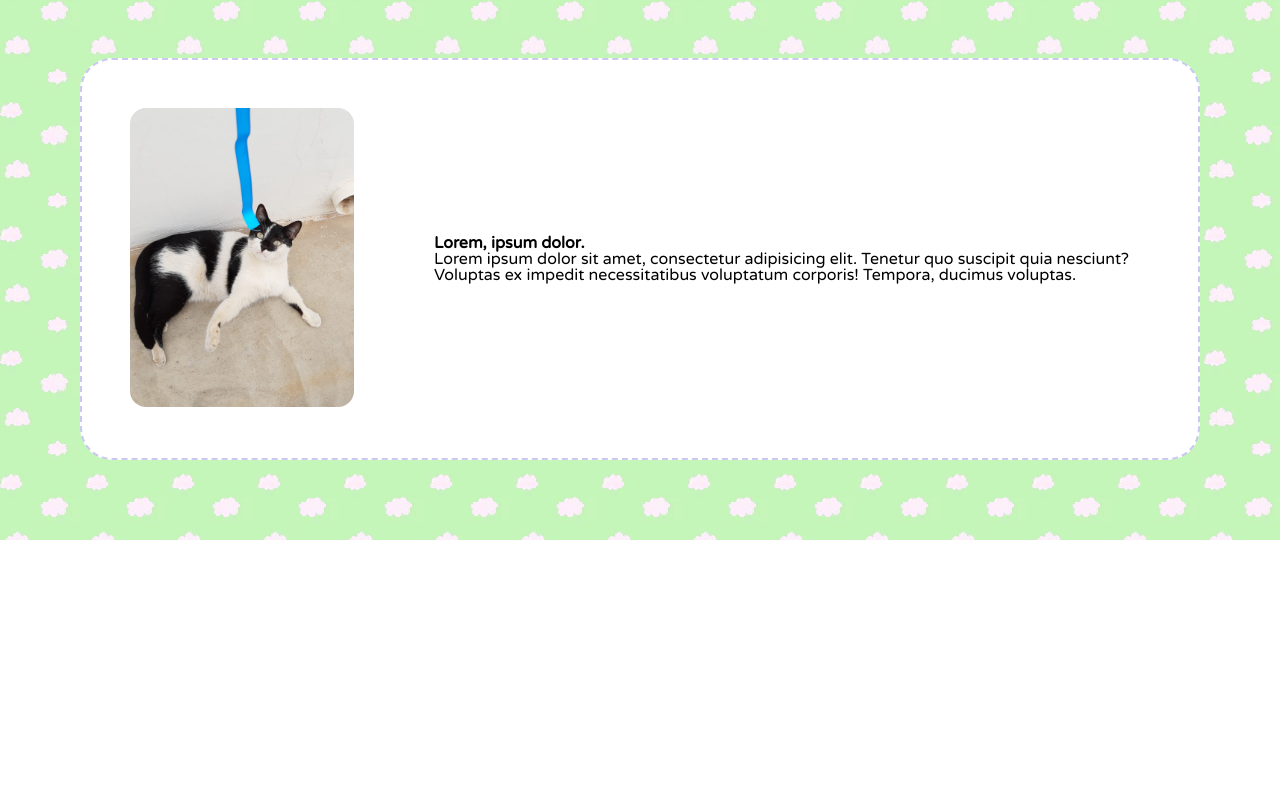
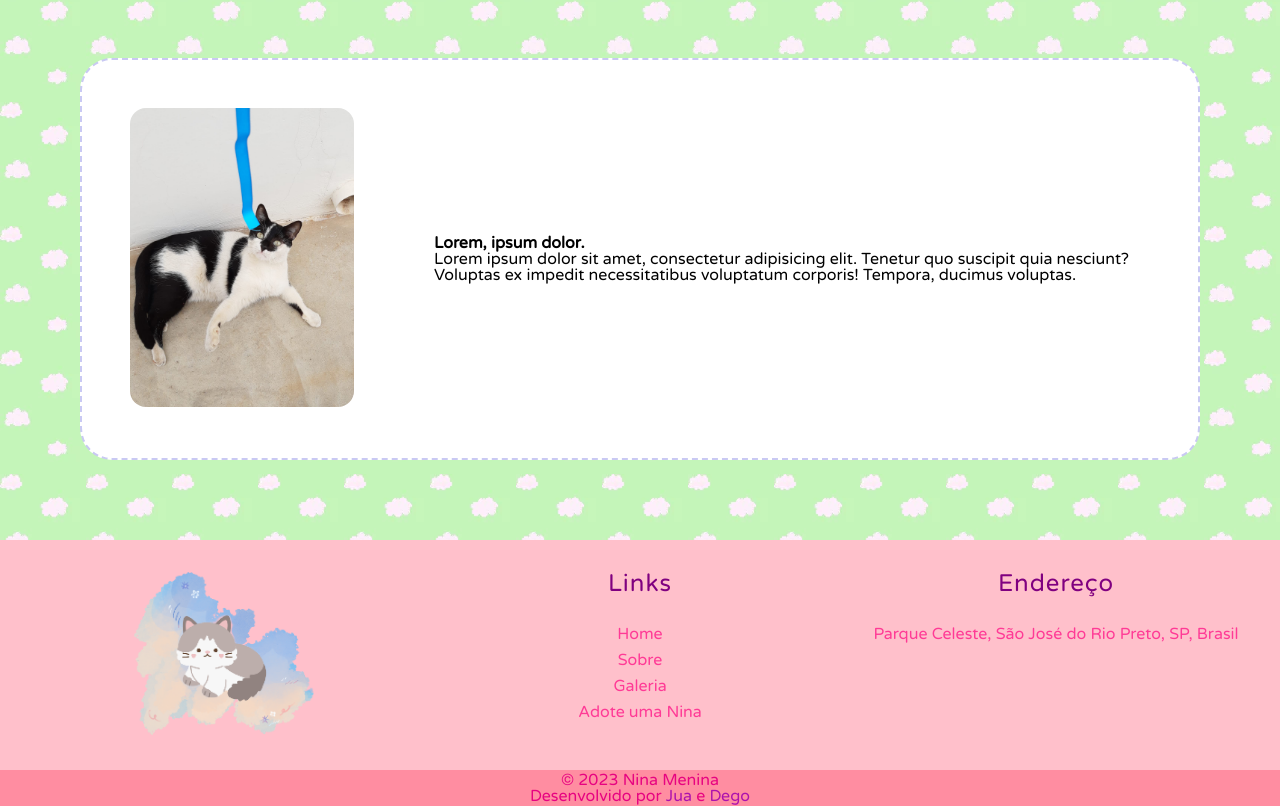
Before and after one commit to juliarmn/Site-da-Nina, a plain HTML site: page adote.html in a window 1280 px wide. Shown: the part 1773-2579 px from the top of the page. Before the commit the page ends 2313 px from the top, so only its background shows below. Drawn offline with Linux system fonts and the light colour scheme.

Commit message:
Adiciona o footer

```diff
--- a/adote.html
+++ b/adote.html
@@ -114,6 +114,32 @@
         </div>
     </section>
   </main>
+  <footer class="footer">
+    <div class="container">
+      <div class="footer__logo">
+        <img src="./src/images/Draw.png" alt="Nina" />
+      </div>
+      <div class="footer__links">
+        <h3>Links</h3>
+        <a href="#" title="Home">Home</a>
+        <a href="#" title="Sobre">Sobre</a>
+        <a href="#" title="Galeria">Galeria</a>
+        <a href="#" title="Adote">Adote uma Nina</a>
+      </div>
+      <div class="footer__contato">
+        <h3>Endereço</h3>
+        <p>Parque Celeste, São José do Rio Preto, SP, Brasil</p>
+      </div>
+    </div>
+    <div class="footer__copyright">
+      <p>
+        © 2023 Nina Menina
+      </p>
+      <p>
+        Desenvolvido por <a href="https://instagram.com/julia_rodriguesmn" target="_blank">Jua</a> e <a href="https://instagram.com/deigo_lps" target="_blank"o>Dego</a>
+      </p>
+    </div>
+  </footer>
 </body>
 
 </html>
```
